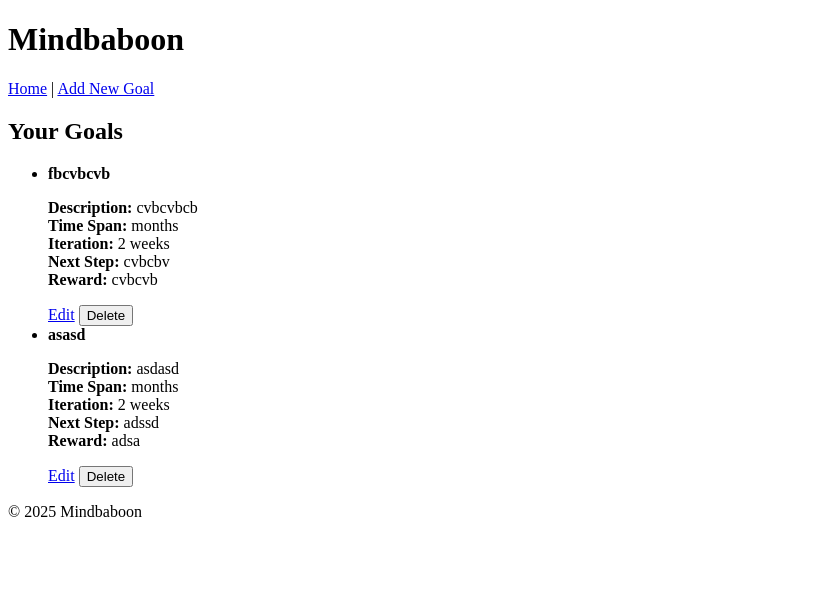
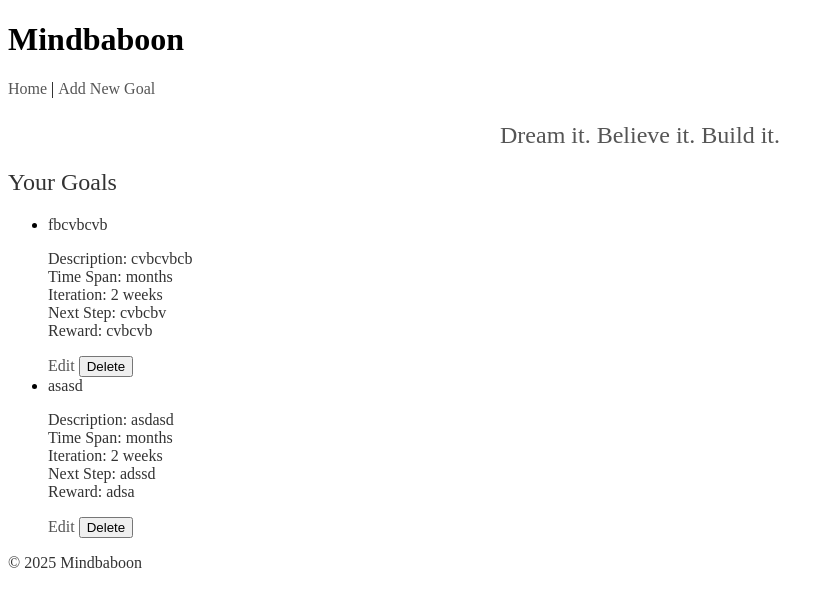
Before and after one commit to petronijus/Mindbaboon, a Flask app: page / in a window 1280 px wide. Shown: the top 607 px of the page, without its empty margins (0-834 px from the left). Run offline with Flask 3, Linux system fonts and the light colour scheme; data comes from the database, SQL or seed files in the repository; both versions use the stored data as it was after the commit; some web fonts are replaced.

Commit message:
motivational quote added and style improved a bit

```diff
--- a/mindbaboon_app/mindbaboon.py
+++ b/mindbaboon_app/mindbaboon.py
@@ -1,8 +1,20 @@
 # mindbaboon.py
 
 import sqlite3
+import random
 from flask import Flask, render_template, request, redirect, url_for
 from datetime import datetime
+
+
+# Predefined list of motivational goals or quotes
+MOTIVATIONAL_GOALS = [
+    "Push yourself, because no one else is going to do it for you.",
+    "Great things never come from comfort zones.",
+    "Dream it. Believe it. Build it.",
+    "Don't stop until you're proud.",
+    "Your limitation—it's only your imagination.",
+    "Do something today that your future self will thank you for."
+]
 
 # Import the scheduler logic
 from scheduler import (
@@ -50,7 +62,10 @@ def index():
     conn = get_db_connection()
     goals = conn.execute("SELECT * FROM goals").fetchall()
     conn.close()
-    return render_template("index.html", goals=goals)
+    # Pick a random motivational goal
+    random_goal = random.choice(MOTIVATIONAL_GOALS)
+
+    return render_template("index.html", goals=goals, motivational_goal=random_goal)
 
 @app.route("/add", methods=["GET", "POST"])
 def add_goal():
--- a/mindbaboon_app/static/style.css
+++ b/mindbaboon_app/static/style.css
@@ -1,3 +1,30 @@
+/* General text styles for index.html */
+h2, p, strong, em, a {
+  font-family: "crete", serif;
+  font-weight: 400;
+  color: #333; /* Adjust color as needed */
+}
+
+/* Specific to links */
+a {
+  text-decoration: none;
+  color: #555; /* Adjust for link styling */
+}
+
+a:hover {
+  color: #999; /* Hover effect */
+}
+
+.motivational-goal {
+  font-family: "crete", serif;
+  font-size: 1.5rem;
+  font-weight: 400;
+  color: #555;
+  margin-bottom: 20px;
+  text-align: center;
+}
+
+
 /* Overall page container */
 .add-goal-page {
   margin: 0 auto;
--- a/mindbaboon_app/templates/index.html
+++ b/mindbaboon_app/templates/index.html
@@ -1,5 +1,8 @@
 {% extends "base.html" %}
+
 {% block content %}
+<p class="motivational-goal">{{ motivational_goal }}</p>
+
 <h2>Your Goals</h2>
 
 {% if goals %}
```
Also changed, not shown: mindbaboon_app/mindbaboon.db.
